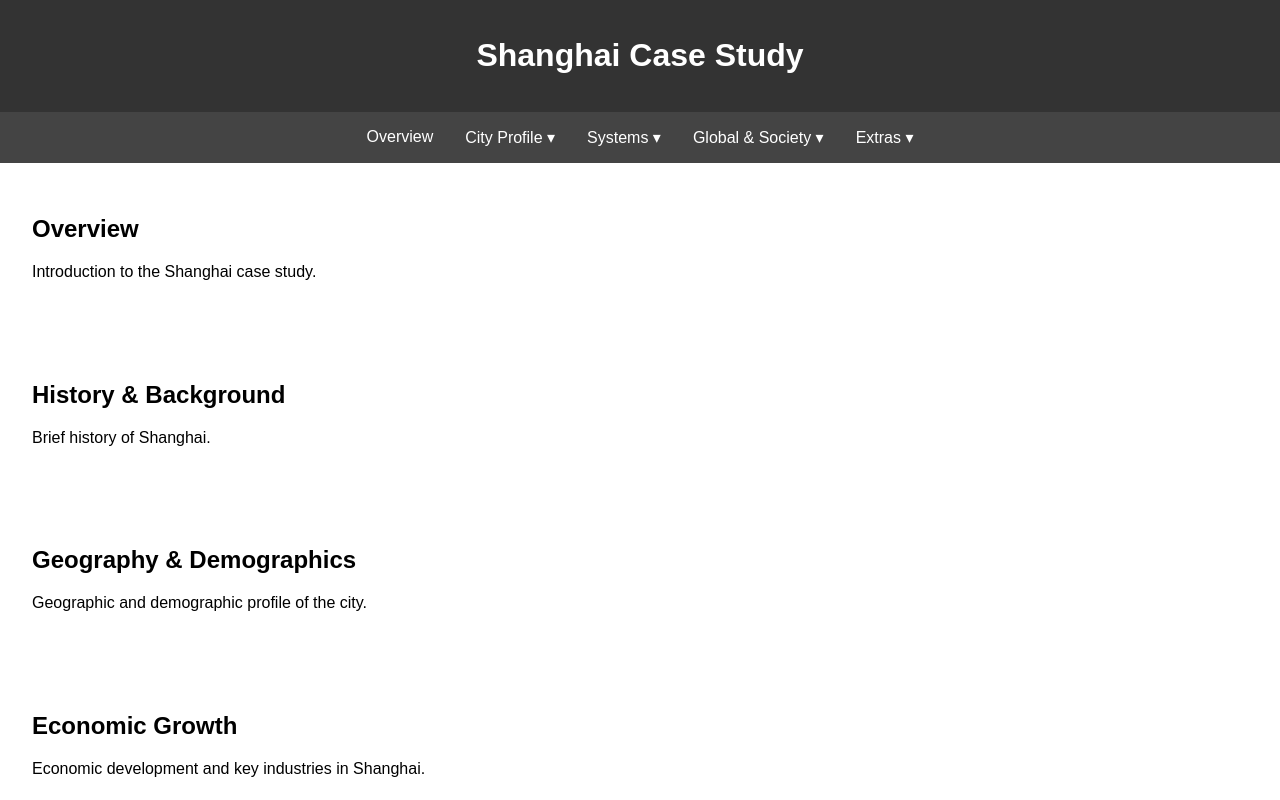
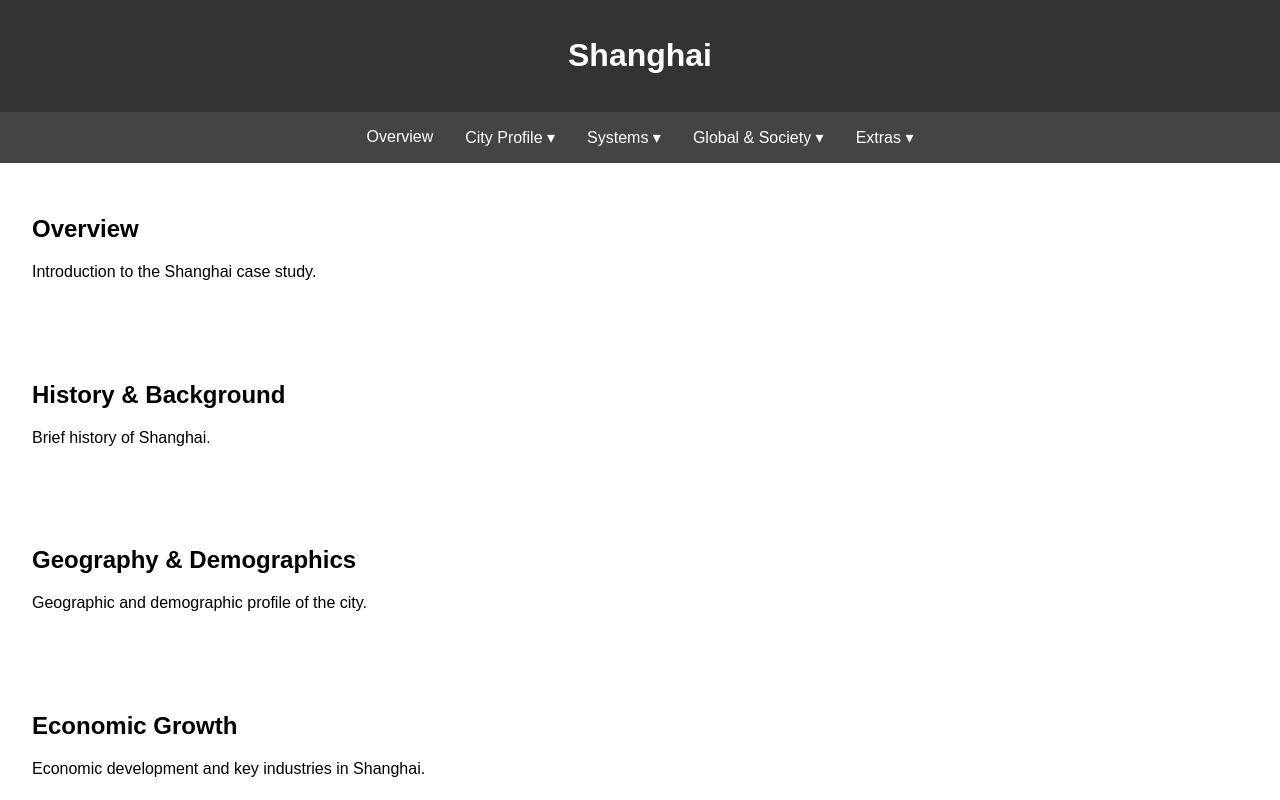
Before and after one commit to a5TW/shanghai, a plain HTML site: page index.html in a window 1280 px wide. Shown: the top 800 px of the page. Drawn offline with Linux system fonts and the light colour scheme.

Commit message:
Update index.html

```diff
--- a/index.html
+++ b/index.html
@@ -85,7 +85,7 @@
 <body>
 
 <header>
-    <h1>Shanghai Case Study</h1>
+    <h1>Shanghai</h1>
 </header>
 
 <nav>
```
